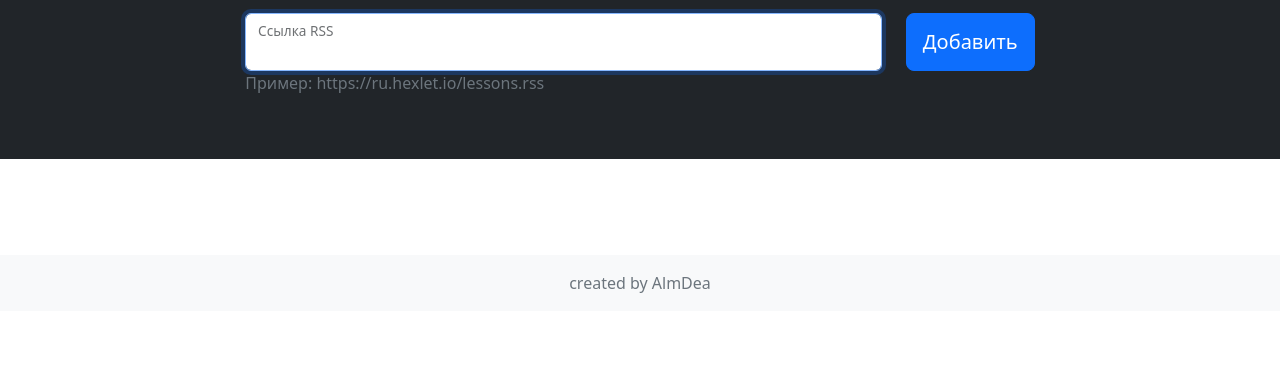
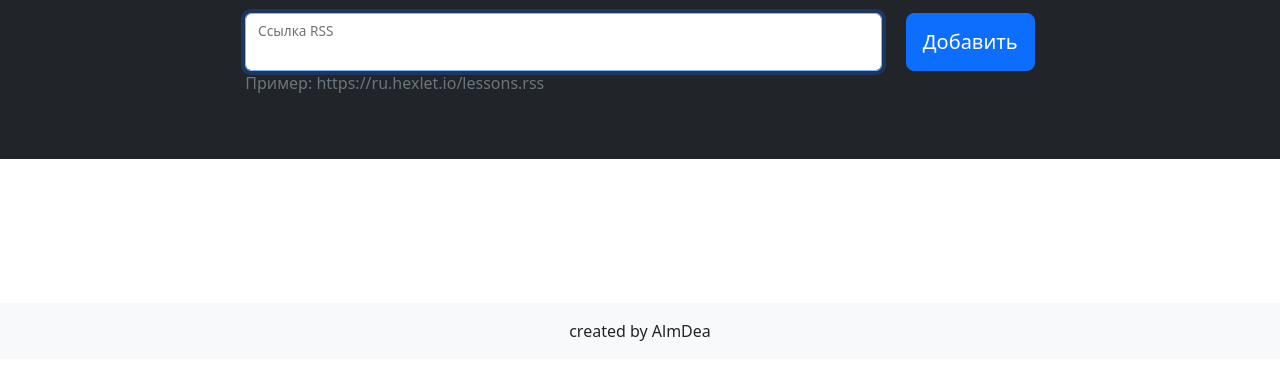
Before and after one commit to AlmDea/frontend-project-lvl3, a website built with webpack: page index.html in a window 1280 px wide. Shown: the part 152-532 px from the top of the page. Built offline with nearby package versions, Linux system fonts and the light colour scheme; what on-change would draw is missing.

Commit message:
fix footer

```diff
--- a/index.html
+++ b/index.html
@@ -63,9 +63,11 @@
   </div>
   </main>
 
-  <footer class="footer mt-auto py-3 bg-light">
-    <div class="container text-center">
-      <span class="text-muted">created by AlmDea</span>
+  <footer class="footer mt-5 py-3 bg-light">
+    <div class="container-xl">
+      <div class="container text-center">
+        created by AlmDea
+      </div>
     </div>
   </footer>
 
```
